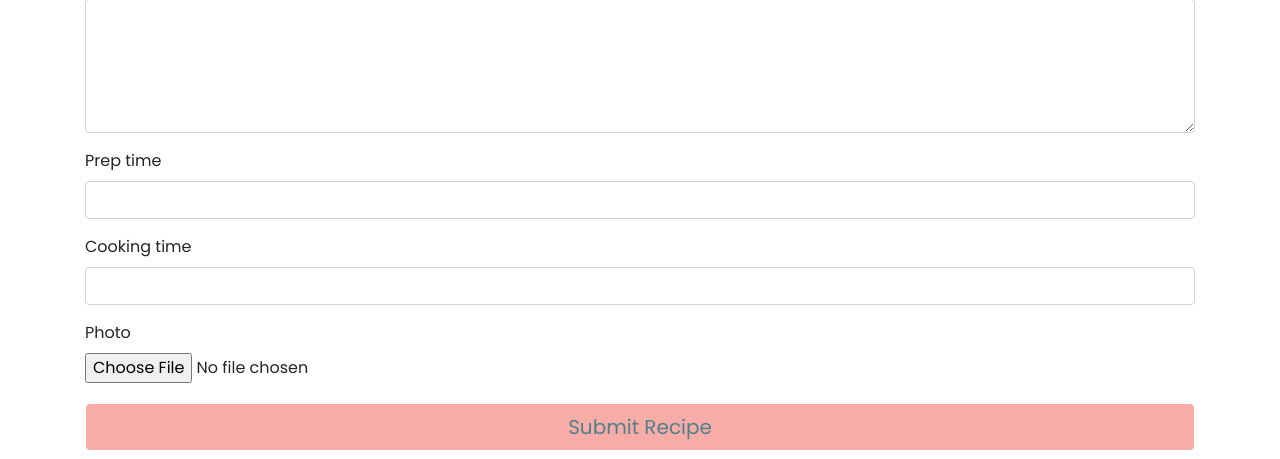
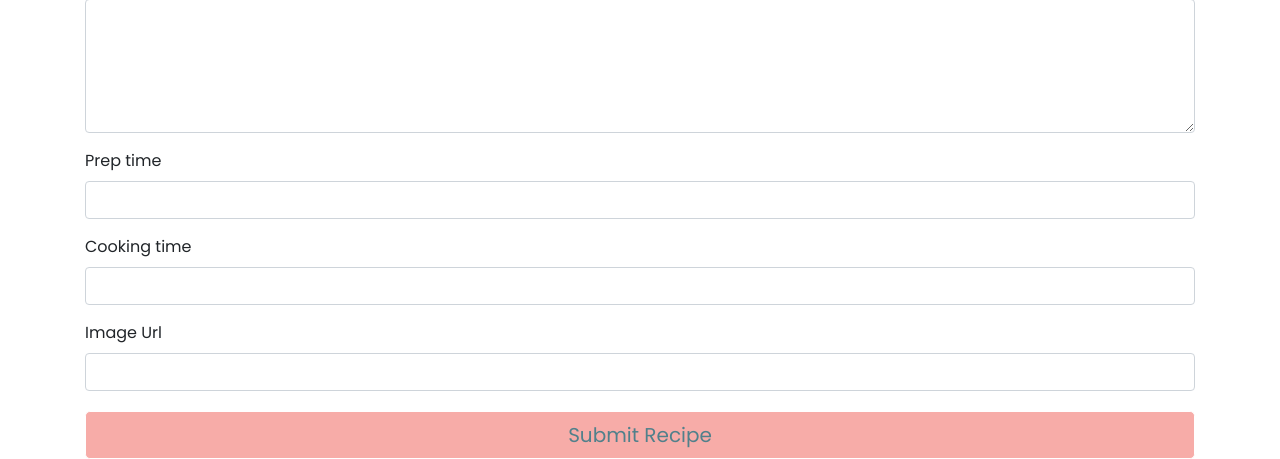
Before and after one commit to haleanana/our-recipe, a Flask app: page /add_recipe in a window 1280 px wide. Shown: the part 593-1052 px from the top of the page. Run offline with Flask 2, Linux system fonts and the light colour scheme; data that the repository does not hold is empty; some libraries are stand-ins or nearby versions.

Commit message:
Revised image uploader to upload image using url instea of uploading file

```diff
--- a/app.py
+++ b/app.py
@@ -38,10 +38,6 @@ def add_recipe():
 @app.route('/insert_recipe', methods =['POST'])
 def insert_recipe():
     mongo.db.recipes.insert_one(request.form.to_dict())
-    if 'recipe_image' in request.files:
-        recipe_image = request.file['recipe_image']
-        mongo.save_file(recipe_image.filename, recipe_image)
-        mongo.db.recipes.insert_one({'recipe_image_name':recipe_image})
     return redirect(url_for('get_recipes'))
 
 @app.route('/edit_recipe/<recipe_id>')
@@ -60,7 +56,9 @@ def update_recipe(recipe_id):
     'methods': request.form.get('methods'),
     'prep_time': request.form.get('prep_time'),
     'cooking_time': request.form.get('cooking_time'),
-    'last_update': now.strftime('%d %B %Y')
+    'url_image': request.form.get('url_image'),
+    'last_update': now.strftime('%d %B %Y'),
+
     })
 
     return redirect(url_for('get_recipes'))
--- a/static/css/style.css
+++ b/static/css/style.css
@@ -82,4 +82,10 @@ a:hover{
     width: 40%
 }
 
-/*-----------Forms-------------------*/
+/*-----------Card-------------------*/
+.card-img, .card-img-top {
+    height:300px;
+    width:100%;
+    overflow: hidden;
+    padding: 5px;
+}
--- a/templates/addrecipe.html
+++ b/templates/addrecipe.html
@@ -58,13 +58,15 @@
         name="cooking_time"
       />
     </div>
-    <label for="exampleFormControlFile1">Photo</label>
-    <input
-      type="file"
-      class="form-control-file"
-      id="recipe_image"
-      name="recipe_image"
-    />
+  <div class="form-group">
+      <label for="url_image">Image Url</label>
+      <input
+        type="text"
+        class="form-control"
+        id="url_image"
+        name="url_image"
+      />
+    </div>
   </div>
   <div class="container">
     <button type="submit" class="btn btn-primary btn-lg btn-block">
--- a/templates/recipes.html
+++ b/templates/recipes.html
@@ -8,7 +8,7 @@
   <div class="col mb-4">
       <div class="card h-100">
         <a href="{{url_for('show_recipe', recipe_id = recipe._id)}}"
-          ><img src="static/img/sample.jpg" class="card-img-top" alt="" ...
+          ><img src="{{recipe.url_image}}" class="card-img-top" alt="" ...
         /></a>
         <div class="card-body">
           <h5 class="card-title">{{recipe.recipe_name}}</h5>
```
Also changed, not shown: templates/editrecipe.html (+10 -7 lines), templates/index.html (+1 -7 lines).
